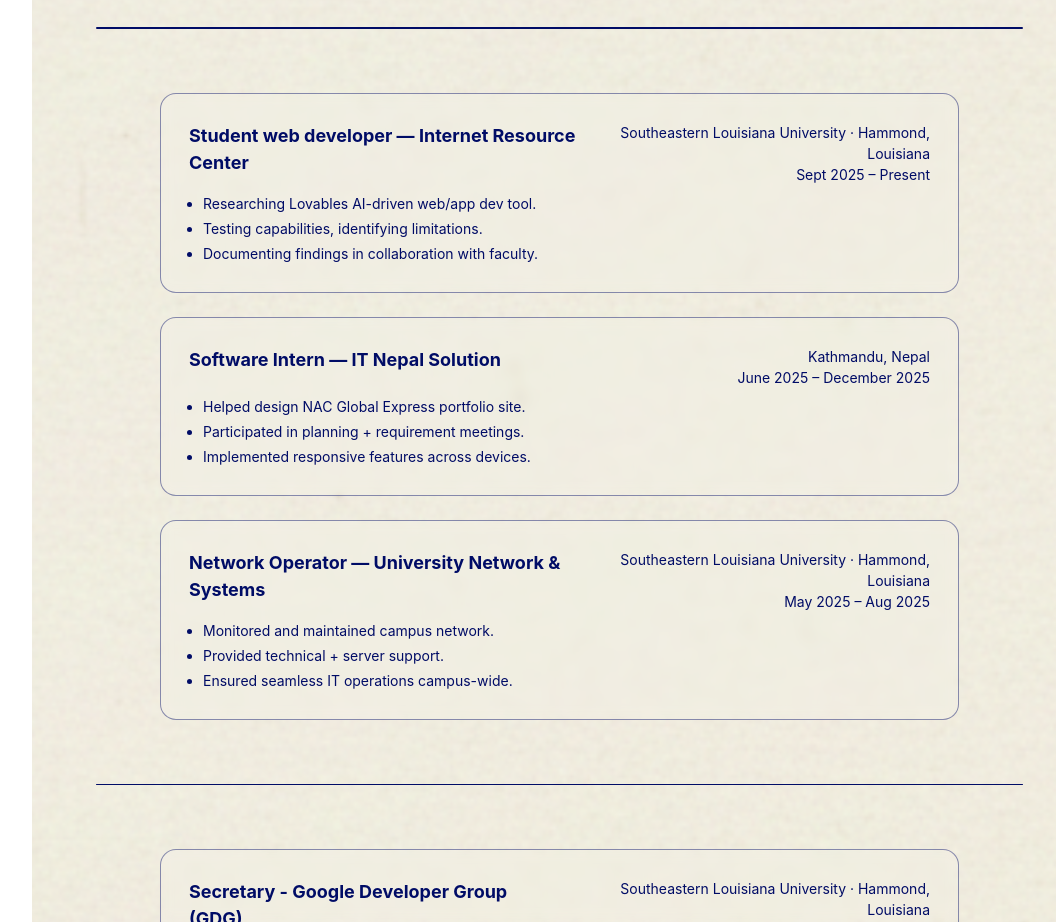
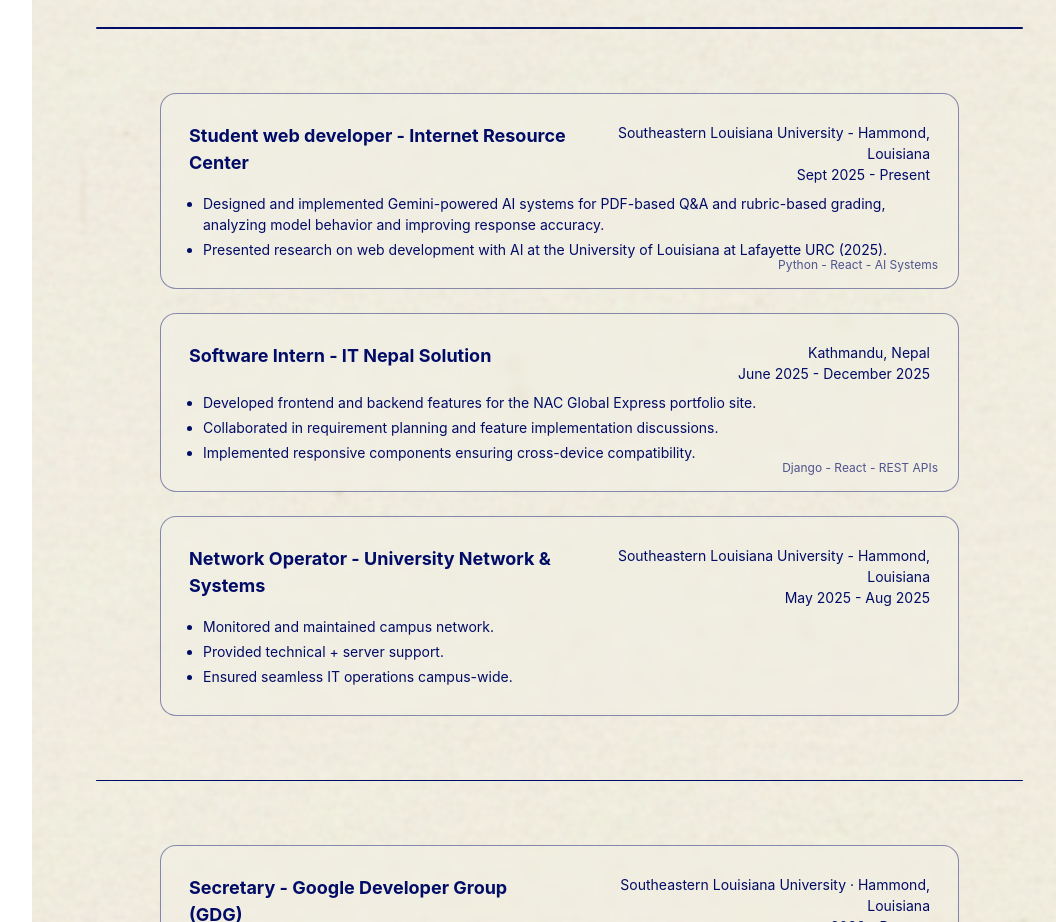
Before and after one commit to KARKI2004/portfolio, a React (Vite) app: page / in a window 1280 px wide. Shown: the part 1700-2622 px from the top of the page, without its empty margins (193-1249 px from the left). Built offline with nearby package versions, Linux system fonts and the light colour scheme.

Commit message:
update resume and card layouts + descripton across sections.

```diff
--- a/src/layout/Layout.tsx
+++ b/src/layout/Layout.tsx
@@ -3,7 +3,7 @@ import { DownloadIcon } from "@chakra-ui/icons";
 import Spine from "../components/Spine";
 import Footer from "../components/Footer";
 import MobileNav from "../components/MobileNav";
-import { useEffect, useState } from "react";
+import { useEffect, useState, type MouseEvent } from "react";
 import { useLocation } from "react-router-dom";
 
 
@@ -18,7 +18,6 @@ export default function Layout({ children }: Props) {
   const isMobile = useBreakpointValue({ base: true, md: false });
   const location = useLocation();
   const isBlogRoute = location.pathname.startsWith("/blog");
-  const isCollapsedMobile = Boolean(isMobile && isProfileCollapsed && !isBlogRoute);
   const showFloatingResume = !isBlogRoute && (!isMobile || !isProfileCollapsed);
   const showFloatingBlogs = !isMobile || !isProfileCollapsed;
   const blogsOpacity = isMobile
@@ -30,7 +29,7 @@ export default function Layout({ children }: Props) {
     : dimBlogBtn && !hovered
       ? 0.25
       : 1;
-  const resumeOpacity = 1;
+  const resumeOpacity = isMobile ? 1 : dimBlogBtn && !hovered ? 0.25 : 1;
 
   useEffect(() => {
     const onScroll = () => {
@@ -114,7 +113,7 @@ export default function Layout({ children }: Props) {
                 as="a"
                 href="/assets/Suyog_Karki_Resume.pdf"
                 download
-                onClick={(e) => e.stopPropagation()}
+                onClick={(e: MouseEvent) => e.stopPropagation()}
                 display="flex"
                 alignItems="center"
                 justifyContent="center"
@@ -140,9 +139,6 @@ export default function Layout({ children }: Props) {
                   >
                     <DownloadIcon boxSize="13px" color="#e0d3af" />
                   </Box>
-                  <Text fontSize="10px" fontWeight="semibold" color="#000C66">
-                    Resume
-                  </Text>
                 </VStack>
               </Box>
             </Box>
@@ -169,7 +165,7 @@ export default function Layout({ children }: Props) {
             <Box display="flex" justifyContent="flex-end">
               <Box
               as="button"
-              onClick={(e) => {
+              onClick={(e: MouseEvent) => {
                 e.stopPropagation();
                 window.location.href = "/blog";
               }}
@@ -218,7 +214,7 @@ export default function Layout({ children }: Props) {
           transform={{ base: isProfileCollapsed ? "scale(0.78)" : "scale(1)", md: "scale(1)" }}
           transformOrigin="top left"
           transition="opacity 0.24s ease, transform 0.24s ease, top 0.24s ease, left 0.24s ease"
-          _hover={{ transform: isProfileCollapsed ? "scale(0.82)" : "scale(1.04)" }}
+          _hover={{ transform: isMobile ? (isProfileCollapsed ? "scale(0.82)" : "scale(1.04)") : "scale(1)" }}
           onMouseEnter={() => {
             setHovered(true);
             setTimeout(() => setHovered(false), 3000);
--- a/src/sections/Experience.tsx
+++ b/src/sections/Experience.tsx
@@ -114,11 +114,13 @@ export default function ExperienceSection() {
             align="stretch"
             overflowX={{ base: "auto", md: "visible" }}
             scrollSnapType={{ base: "x mandatory", md: "none" }}
-            scrollPaddingInline={{ base: "16px", md: "0" }}
             pr={{ base: 0, md: 0 }}
-            sx={{ scrollbarWidth: "none", "&::-webkit-scrollbar": { display: "none" } }}
+            sx={{
+              scrollPaddingInline: { base: "16px", md: "0" },
+              scrollbarWidth: "none",
+              "&::-webkit-scrollbar": { display: "none" },
+            }}
           >
-
             <Box
               position="relative"
               bg="rgba(255,255,255,0.1)"
@@ -143,15 +145,15 @@ export default function ExperienceSection() {
                 spacing={{ base: 2, md: 0 }}
               >
                 <Text fontSize={{ base: "md", md: "lg" }} fontWeight="bold" color="#000C66">
-                Student web developer — Internet Resource Center
+                  Student web developer - Internet Resource Center
                 </Text>
 
                 <Box textAlign={{ base: "left", md: "right" }}>
                   <Text fontSize={{ base: "xs", md: "sm" }} color="#000C66">
-                  Southeastern Louisiana University · Hammond, Louisiana
+                    Southeastern Louisiana University - Hammond, Louisiana
                   </Text>
                   <Text fontSize={{ base: "xs", md: "sm" }} color="#000C66">
-                  Sept 2025 – Present
+                    Sept 2025 - Present
                   </Text>
                 </Box>
               </HStack>
@@ -163,10 +165,20 @@ export default function ExperienceSection() {
                 mt={2}
                 display={{ base: "none", md: "block" }}
               >
-              <ListItem>Researching Lovables AI-driven web/app dev tool.</ListItem>
-              <ListItem>Testing capabilities, identifying limitations.</ListItem>
-              <ListItem>Documenting findings in collaboration with faculty.</ListItem>
+                <ListItem>Designed and implemented Gemini-powered AI systems for PDF-based Q&A and rubric-based grading, analyzing model behavior and improving response accuracy.</ListItem>
+                <ListItem>Presented research on web development with AI at the University of Louisiana at Lafayette URC (2025).</ListItem>
               </UnorderedList>
+
+              <Text
+                position="absolute"
+                bottom="14px"
+                right="20px"
+                fontSize="xs"
+                color="rgba(0,12,102,0.68)"
+                display="block"
+              >
+                Python - React - AI Systems
+              </Text>
             </Box>
 
             <Box
@@ -193,12 +205,16 @@ export default function ExperienceSection() {
                 spacing={{ base: 2, md: 0 }}
               >
                 <Text fontSize={{ base: "md", md: "lg" }} fontWeight="bold" color="#000C66">
-                Software Intern — IT Nepal Solution
+                  Software Intern - IT Nepal Solution
                 </Text>
 
-              <Box textAlign="right">
-                <Text fontSize="sm" color="#000C66">Kathmandu, Nepal</Text>
-                <Text fontSize="sm" color="#000C66">June 2025 – December 2025</Text>
+                <Box textAlign={{ base: "left", md: "right" }}>
+                  <Text fontSize={{ base: "xs", md: "sm" }} color="#000C66">
+                    Kathmandu, Nepal
+                  </Text>
+                  <Text fontSize={{ base: "xs", md: "sm" }} color="#000C66">
+                    June 2025 - December 2025
+                  </Text>
                 </Box>
               </HStack>
 
@@ -209,10 +225,21 @@ export default function ExperienceSection() {
                 mt={2}
                 display={{ base: "none", md: "block" }}
               >
-              <ListItem>Helped design NAC Global Express portfolio site.</ListItem>
-              <ListItem>Participated in planning + requirement meetings.</ListItem>
-              <ListItem>Implemented responsive features across devices.</ListItem>
+                <ListItem>Developed frontend and backend features for the NAC Global Express portfolio site.</ListItem>
+                <ListItem>Collaborated in requirement planning and feature implementation discussions.</ListItem>
+                <ListItem>Implemented responsive components ensuring cross-device compatibility.</ListItem>
               </UnorderedList>
+
+              <Text
+                position="absolute"
+                bottom="14px"
+                right="20px"
+                fontSize="xs"
+                color="rgba(0,12,102,0.68)"
+                display="block"
+              >
+                Django - React - REST APIs
+              </Text>
             </Box>
 
             <Box
@@ -238,16 +265,16 @@ export default function ExperienceSection() {
                 flexDirection={{ base: "column", md: "row" }}
                 spacing={{ base: 2, md: 0 }}
               >
-              <Text fontSize="lg" fontWeight="bold" color="#000C66">
-                Network Operator — University Network & Systems
+                <Text fontSize={{ base: "md", md: "lg" }} fontWeight="bold" color="#000C66">
+                  Network Operator - University Network & Systems
                 </Text>
 
-              <Box textAlign="right">
-                <Text fontSize="sm" color="#000C66">
-                  Southeastern Louisiana University · Hammond, Louisiana
+                <Box textAlign={{ base: "left", md: "right" }}>
+                  <Text fontSize={{ base: "xs", md: "sm" }} color="#000C66">
+                    Southeastern Louisiana University - Hammond, Louisiana
                   </Text>
-                <Text fontSize="sm" color="#000C66">
-                  May 2025 – Aug 2025
+                  <Text fontSize={{ base: "xs", md: "sm" }} color="#000C66">
+                    May 2025 - Aug 2025
                   </Text>
                 </Box>
               </HStack>
@@ -264,8 +291,8 @@ export default function ExperienceSection() {
                 <ListItem>Ensured seamless IT operations campus-wide.</ListItem>
               </UnorderedList>
             </Box>
+          </VStack>
 
-          </VStack>
           <Box
             as="button"
             position="absolute"
--- a/src/sections/Projects.tsx
+++ b/src/sections/Projects.tsx
@@ -133,9 +133,12 @@ export default function Projects() {
             alignItems={{ base: "stretch", md: "initial" }}
             overflowX={{ base: "auto", md: "visible" }}
             scrollSnapType={{ base: "x mandatory", md: "none" }}
-            scrollPaddingInline={{ base: "16px", md: "0" }}
             pr={{ base: 0, md: 0 }}
-            sx={{ scrollbarWidth: "none", "&::-webkit-scrollbar": { display: "none" } }}
+            sx={{
+              scrollPaddingInline: { base: "16px", md: "0" },
+              scrollbarWidth: "none",
+              "&::-webkit-scrollbar": { display: "none" },
+            }}
           >
           <Box
             role="group"
```
Also changed, not shown: 1 other file (tests, documents, lock files or other folders). Lines whose indentation alone changed are shown as unchanged.
